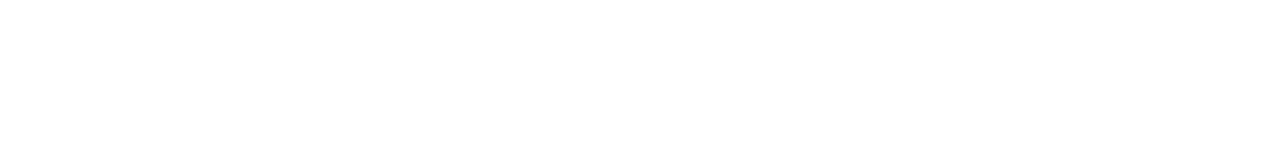
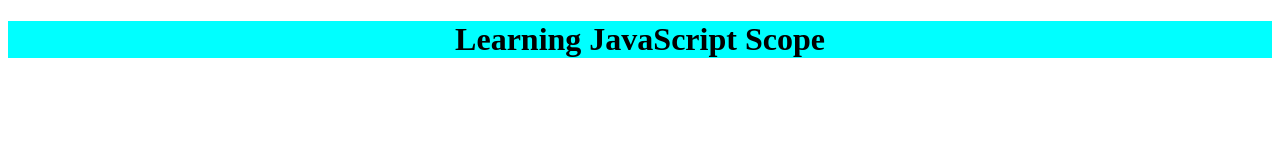
Before and after one commit to AlokBarmanraj/JavaScript-Scope-Note, a plain HTML site: page index.html in a window 1280 px wide. Drawn offline with Linux system fonts and the light colour scheme.

Commit message:
Update index.html

```diff
--- a/index.html
+++ b/index.html
@@ -6,6 +6,7 @@
     <title>Document</title>
 </head>
 <body>
+    <h1 style="text-align: center; background-color: aqua;">Learning JavaScript Scope</h1>
 
 
     <script src="./index.js"></script>
```
